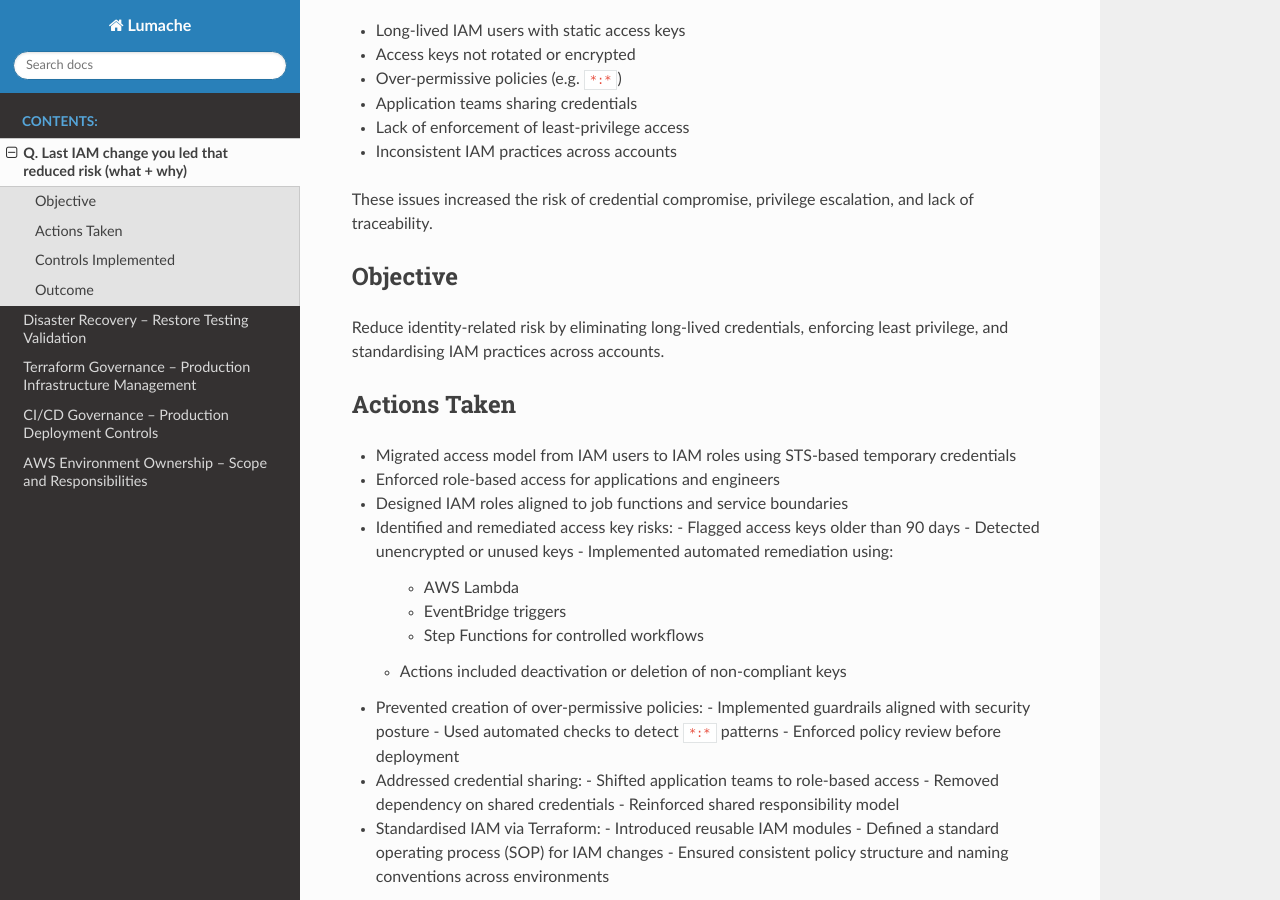
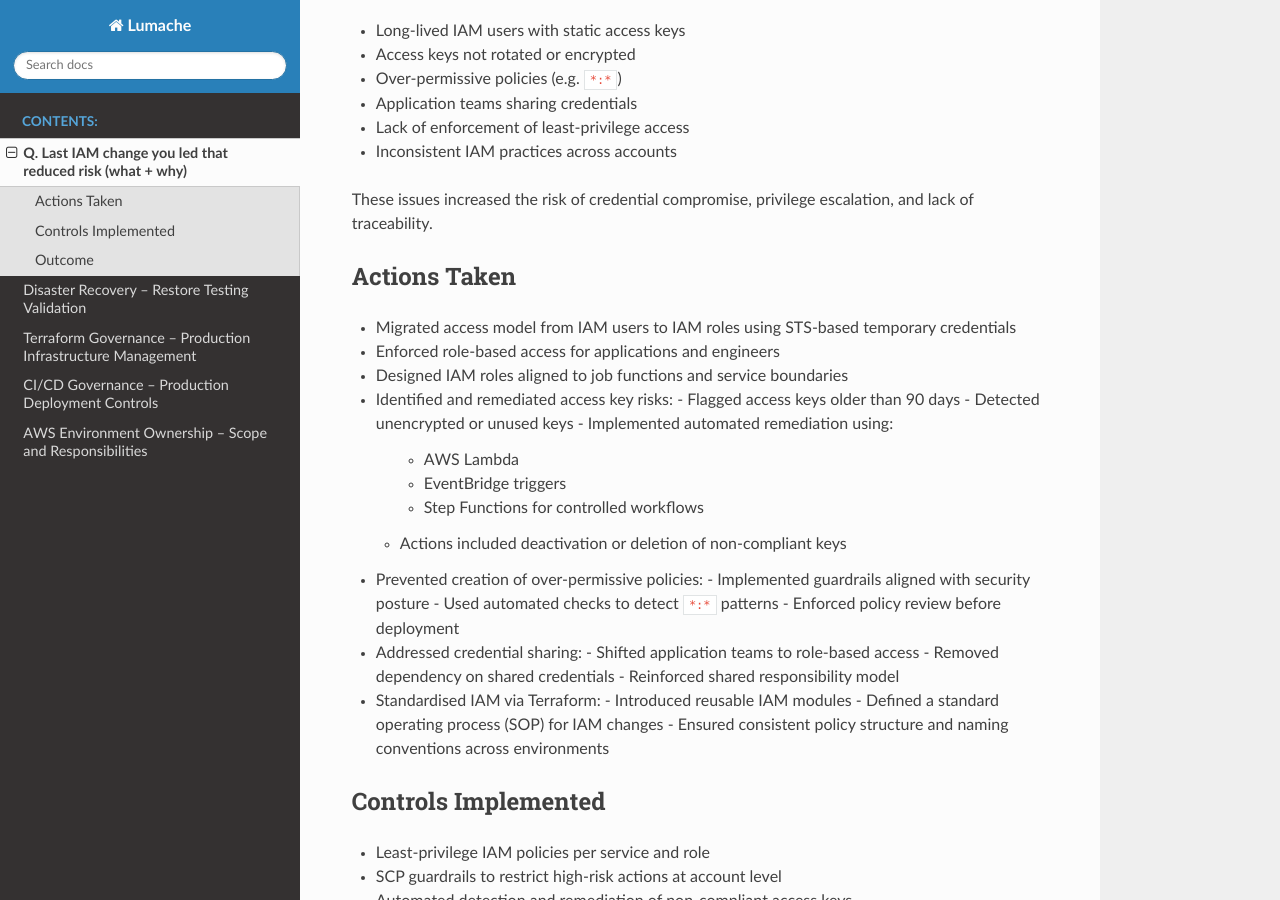
Before and after one commit to Mynkskhr/proj1221, a Sphinx documentation site: the page built from docs/source/iam-risk-reduction.rst, in a window 1280 px wide and 900 px high, scrolled down 322 px. Built offline with Sphinx 7.4.7 and the Read the Docs theme 3.1.0, drawn with Linux system fonts in a browser that asks for light colours.

Commit message:
Update iam-risk-reduction.rst

```diff
--- a/docs/source/iam-risk-reduction.rst
+++ b/docs/source/iam-risk-reduction.rst
@@ -13,10 +13,6 @@ During an IAM audit, I identified several high-risk patterns:
 - Inconsistent IAM practices across accounts
 
 These issues increased the risk of credential compromise, privilege escalation, and lack of traceability.
-
-Objective
----------
-Reduce identity-related risk by eliminating long-lived credentials, enforcing least privilege, and standardising IAM practices across accounts.
 
 Actions Taken
 -------------
```
